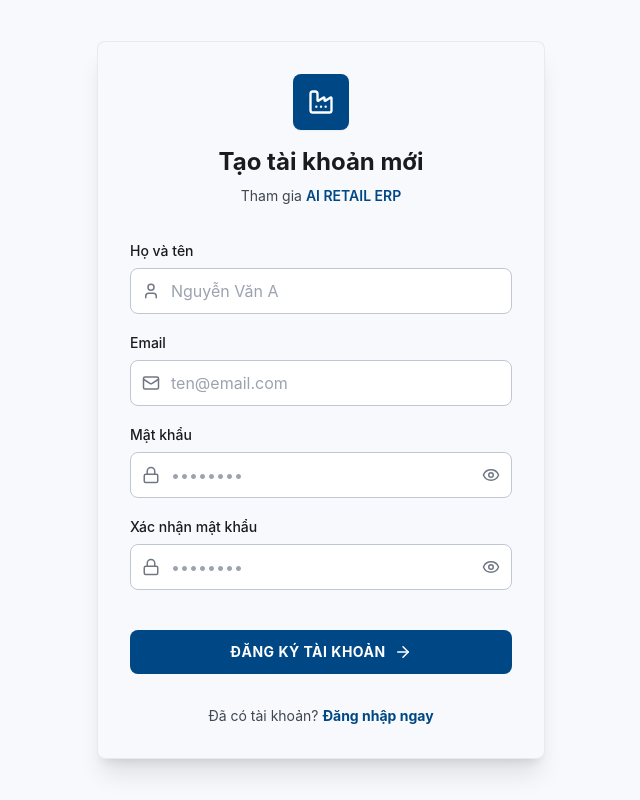
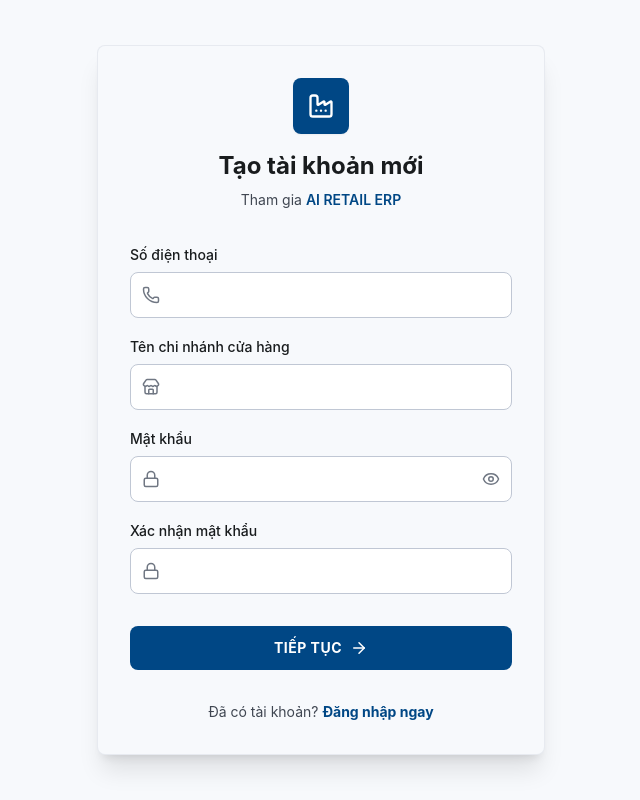
Before and after one commit to binhlethanh201/Metal-ERP, a React (Create React App) app: page /register in a window 1280 px wide. Shown: the whole page, without its empty margins (319-959 px from the left). Built offline with nearby package versions, Linux system fonts and the light colour scheme.

Commit message:
add authentication api

```diff
--- a/src/pages/LandingPage.jsx
+++ b/src/pages/LandingPage.jsx
@@ -58,7 +58,7 @@ const LandingPage = () => {
 
         <div className="mb-8 inline-flex items-center gap-2 rounded-full border border-primary/20 bg-primary/5 px-4 py-1.5 text-sm font-medium text-primary shadow-sm backdrop-blur-sm">
           <Sparkles size={16} className="animate-pulse" />
-          Phiên bản MVP
+          Phiên bản Demo
         </div>
 
         <h1 className="mb-6 max-w-4xl text-4xl font-black leading-tight text-on-surface md:text-[3.5rem] md:leading-[1.15]">
--- a/src/pages/auth/LoginPage.jsx
+++ b/src/pages/auth/LoginPage.jsx
@@ -33,7 +33,6 @@ const LoginPage = () => {
         role: 'store_owner',
       };
 
-      // ensure `email` exists for compatibility with existing auth logic
       userInfo.email = userInfo.email || userInfo.sdt || userInfo.phone || '';
 
       login(userInfo, response.token);
@@ -94,7 +93,7 @@ const LoginPage = () => {
                   name="sdt"
                   type="tel"
                   required
-                  placeholder="0912xxxxxx"
+                  placeholder=""
                   value={formData.sdt}
                   onChange={handleChange}
                   className="w-full rounded-xl border border-outline-variant bg-surface-container-lowest py-2.5 pl-10 pr-4 text-on-surface focus:border-primary focus:outline-none focus:ring-1 focus:ring-primary"
@@ -117,7 +116,7 @@ const LoginPage = () => {
                   name="password"
                   type={showPassword ? 'text' : 'password'}
                   required
-                  placeholder="••••••••"
+                  placeholder=""
                   value={formData.password}
                   onChange={handleChange}
                   className="w-full rounded-xl border border-outline-variant bg-surface-container-lowest py-2.5 pl-10 pr-10 text-on-surface focus:border-primary focus:outline-none focus:ring-1 focus:ring-primary"
--- a/src/pages/auth/RegisterPage.jsx
+++ b/src/pages/auth/RegisterPage.jsx
@@ -1,32 +1,136 @@
-import React, { useState } from 'react';
+import React, { useState, useEffect } from 'react';
 import { useNavigate, Link } from 'react-router-dom';
-import { Factory, Mail, Lock, User, ArrowRight, Eye, EyeOff } from 'lucide-react';
+import {
+  Factory,
+  Phone,
+  Lock,
+  Store,
+  ArrowRight,
+  Eye,
+  EyeOff,
+  ArrowLeft,
+  RefreshCw,
+  CheckCircle2,
+} from 'lucide-react';
+import { useAuth } from '../../shared/hooks/useAuth';
+import { registerStartRequest, registerVerifyRequest } from '../../services/authService';
 
 const RegisterPage = () => {
   const navigate = useNavigate();
+  const { login } = useAuth();
+  const [step, setStep] = useState(1);
+  const [loading, setLoading] = useState(false);
+  const [error, setError] = useState('');
+  const [devOtp, setDevOtp] = useState('');
+
+  const [countdown, setCountdown] = useState(60);
+
   const [formData, setFormData] = useState({
-    fullname: '',
-    email: '',
-    password: '',
-    confirmPassword: '',
+    PhoneNumber: '',
+    BranchName: '',
+    Password: '',
+    ConfirmPassword: '',
+    OtpCode: '',
   });
 
   const [showPassword, setShowPassword] = useState(false);
-  const [showConfirmPassword, setShowConfirmPassword] = useState(false);
+
+  useEffect(() => {
+    let timer;
+    if (step === 2 && countdown > 0) {
+      timer = setInterval(() => {
+        setCountdown((prev) => prev - 1);
+      }, 1000);
+    }
+    return () => clearInterval(timer);
+  }, [step, countdown]);
 
   const handleChange = (e) => {
     setFormData({ ...formData, [e.target.name]: e.target.value });
+    setError('');
   };
 
-  const handleSubmit = (e) => {
-    e.preventDefault();
-    if (formData.password !== formData.confirmPassword) {
-      alert('Mật khẩu xác nhận không khớp!');
+  const handleOtpChange = (e) => {
+    const value = e.target.value.replace(/\D/g, '');
+    setFormData({ ...formData, OtpCode: value });
+    setError('');
+  };
+
+  const handleStartRegister = async (e, isResend = false) => {
+    if (e) e.preventDefault();
+    if (!isResend && formData.Password !== formData.ConfirmPassword) {
+      setError('Mật khẩu xác nhận không khớp!');
       return;
     }
-    console.log('Register attempt:', formData);
-    navigate('/login');
+
+    setLoading(true);
+    setError('');
+
+    try {
+      const payload = {
+        PhoneNumber: formData.PhoneNumber,
+        Password: formData.Password,
+        BranchName: formData.BranchName,
       };
+
+      const response = await registerStartRequest(payload);
+
+      setStep(2);
+      setCountdown(60);
+      setFormData((prev) => ({ ...prev, OtpCode: '' }));
+
+      if (response?.otp) {
+        setDevOtp(response.otp);
+      }
+    } catch (err) {
+      setError(err?.message || 'Không thể bắt đầu quá trình đăng ký');
+    } finally {
+      setLoading(false);
+    }
+  };
+
+  const handleVerifyRegister = async (e) => {
+    e.preventDefault();
+    setLoading(true);
+    setError('');
+
+    try {
+      const payload = {
+        PhoneNumber: formData.PhoneNumber,
+        Password: formData.Password,
+        BranchName: formData.BranchName,
+        OtpCode: formData.OtpCode,
+      };
+
+      const response = await registerVerifyRequest(payload);
+
+      if (response?.token) {
+        const userInfo = {
+          userId: response.userId,
+          branchId: response.branchId,
+          phone: formData.PhoneNumber,
+          role: 'store_owner',
+        };
+
+        login(userInfo, response.token);
+        navigate('/inventory');
+      } else {
+        navigate('/login', { state: { message: 'Đăng ký thành công, vui lòng đăng nhập!' } });
+      }
+    } catch (err) {
+      setError(err?.message || 'Mã OTP không hợp lệ hoặc đã hết hạn');
+    } finally {
+      setLoading(false);
+    }
+  };
+
+  const handleAutoFillOtp = () => {
+    if (devOtp) {
+      setFormData({ ...formData, OtpCode: devOtp });
+    }
+  };
+
+  const otpArray = formData.OtpCode.split('').concat(Array(6).fill('')).slice(0, 6);
 
   return (
     <div className="flex min-h-screen items-center justify-center bg-background p-4 font-sans">
@@ -36,28 +140,46 @@ const RegisterPage = () => {
             <div className="mb-4 flex h-14 w-14 items-center justify-center rounded-xl bg-primary text-on-primary shadow-sm">
               <Factory size={28} />
             </div>
-            <h1 className="text-2xl font-bold text-on-surface">Tạo tài khoản mới</h1>
+            <h1 className="text-2xl font-bold text-on-surface">
+              {step === 1 ? 'Tạo tài khoản mới' : 'Xác thực số điện thoại'}
+            </h1>
             <p className="mt-2 text-sm text-on-surface-variant">
+              {step === 1 ? (
+                <>
                   Tham gia <span className="font-semibold text-primary">AI RETAIL ERP</span>
+                </>
+              ) : (
+                <>
+                  Mã OTP đã được gửi đến số{' '}
+                  <span className="font-semibold text-primary">{formData.PhoneNumber}</span>
+                </>
+              )}
             </p>
           </div>
 
-          <form onSubmit={handleSubmit} className="space-y-4">
+          {error && (
+            <div className="mb-5 rounded-xl bg-error-container p-3 text-center text-sm font-medium text-on-error-container">
+              {error}
+            </div>
+          )}
+
+          {step === 1 && (
+            <form onSubmit={handleStartRegister} className="space-y-4">
               <div className="space-y-1.5">
-              <label className="text-sm font-medium text-on-surface" htmlFor="fullname">
-                Họ và tên
+                <label className="text-sm font-medium text-on-surface" htmlFor="PhoneNumber">
+                  Số điện thoại
                 </label>
                 <div className="relative">
                   <div className="pointer-events-none absolute inset-y-0 left-0 flex items-center pl-3 text-outline">
-                  <User size={18} />
+                    <Phone size={18} />
                   </div>
                   <input
-                  id="fullname"
-                  name="fullname"
-                  type="text"
+                    id="PhoneNumber"
+                    name="PhoneNumber"
+                    type="tel"
                     required
-                  placeholder="Nguyễn Văn A"
-                  value={formData.fullname}
+                    placeholder=""
+                    value={formData.PhoneNumber}
                     onChange={handleChange}
                     className="w-full rounded-xl border border-outline-variant bg-surface-container-lowest py-2.5 pl-10 pr-4 text-on-surface focus:border-primary focus:outline-none focus:ring-1 focus:ring-primary"
                   />
@@ -65,20 +187,20 @@ const RegisterPage = () => {
               </div>
 
               <div className="space-y-1.5">
-              <label className="text-sm font-medium text-on-surface" htmlFor="email">
-                Email
+                <label className="text-sm font-medium text-on-surface" htmlFor="BranchName">
+                  Tên chi nhánh cửa hàng
                 </label>
                 <div className="relative">
                   <div className="pointer-events-none absolute inset-y-0 left-0 flex items-center pl-3 text-outline">
-                  <Mail size={18} />
+                    <Store size={18} />
                   </div>
                   <input
-                  id="email"
-                  name="email"
-                  type="email"
+                    id="BranchName"
+                    name="BranchName"
+                    type="text"
                     required
-                  placeholder="ten@email.com"
-                  value={formData.email}
+                    placeholder=""
+                    value={formData.BranchName}
                     onChange={handleChange}
                     className="w-full rounded-xl border border-outline-variant bg-surface-container-lowest py-2.5 pl-10 pr-4 text-on-surface focus:border-primary focus:outline-none focus:ring-1 focus:ring-primary"
                   />
@@ -86,7 +208,7 @@ const RegisterPage = () => {
               </div>
 
               <div className="space-y-1.5">
-              <label className="text-sm font-medium text-on-surface" htmlFor="password">
+                <label className="text-sm font-medium text-on-surface" htmlFor="Password">
                   Mật khẩu
                 </label>
                 <div className="relative">
@@ -94,12 +216,12 @@ const RegisterPage = () => {
                     <Lock size={18} />
                   </div>
                   <input
-                  id="password"
-                  name="password"
+                    id="Password"
+                    name="Password"
                     type={showPassword ? 'text' : 'password'}
                     required
-                  placeholder="••••••••"
-                  value={formData.password}
+                    placeholder=""
+                    value={formData.Password}
                     onChange={handleChange}
                     className="w-full rounded-xl border border-outline-variant bg-surface-container-lowest py-2.5 pl-10 pr-10 text-on-surface focus:border-primary focus:outline-none focus:ring-1 focus:ring-primary"
                   />
@@ -114,7 +236,7 @@ const RegisterPage = () => {
               </div>
 
               <div className="space-y-1.5">
-              <label className="text-sm font-medium text-on-surface" htmlFor="confirmPassword">
+                <label className="text-sm font-medium text-on-surface" htmlFor="ConfirmPassword">
                   Xác nhận mật khẩu
                 </label>
                 <div className="relative">
@@ -122,41 +244,135 @@ const RegisterPage = () => {
                     <Lock size={18} />
                   </div>
                   <input
-                  id="confirmPassword"
-                  name="confirmPassword"
-                  type={showConfirmPassword ? 'text' : 'password'}
+                    id="ConfirmPassword"
+                    name="ConfirmPassword"
+                    type={showPassword ? 'text' : 'password'}
                     required
-                  placeholder="••••••••"
-                  value={formData.confirmPassword}
+                    placeholder=""
+                    value={formData.ConfirmPassword}
                     onChange={handleChange}
                     className="w-full rounded-xl border border-outline-variant bg-surface-container-lowest py-2.5 pl-10 pr-10 text-on-surface focus:border-primary focus:outline-none focus:ring-1 focus:ring-primary"
                   />
-                <button
-                  type="button"
-                  onClick={() => setShowConfirmPassword(!showConfirmPassword)}
-                  className="absolute inset-y-0 right-0 flex items-center pr-3 text-outline transition-colors hover:text-primary focus:outline-none"
-                >
-                  {showConfirmPassword ? <EyeOff size={18} /> : <Eye size={18} />}
-                </button>
                 </div>
               </div>
 
-            <div className="pt-6">
+              <div className="pt-4">
                 <button
                   type="submit"
-                className="flex w-full items-center justify-center gap-2 rounded-xl bg-primary py-3 text-sm font-bold tracking-btn text-on-primary transition-all hover:bg-on-primary-fixed hover:shadow-md active:scale-[0.98]"
+                  disabled={loading}
+                  className="flex w-full items-center justify-center gap-2 rounded-xl bg-primary py-3 text-sm font-bold tracking-btn text-on-primary transition-all hover:bg-on-primary-fixed hover:shadow-md active:scale-[0.98] disabled:opacity-70"
                 >
-                ĐĂNG KÝ TÀI KHOẢN <ArrowRight size={18} />
+                  {loading ? 'ĐANG XỬ LÝ...' : 'TIẾP TỤC'} <ArrowRight size={18} />
                 </button>
               </div>
             </form>
+          )}
 
+          {step === 2 && (
+            <form onSubmit={handleVerifyRegister} className="space-y-6">
+              {devOtp && (
+                <div
+                  onClick={handleAutoFillOtp}
+                  className="group mb-6 cursor-pointer rounded-xl border border-primary/30 bg-primary/5 p-3 text-center transition-all hover:border-primary/50 hover:bg-primary/10 hover:shadow-sm"
+                >
+                  <div className="flex h-5 items-center justify-center">
+                    <span className="text-xs text-on-surface-variant transition-opacity group-hover:hidden">
+                      Mã OTP
+                    </span>
+                    <span className="hidden items-center gap-1 text-xs font-medium text-primary group-hover:flex">
+                      <CheckCircle2 size={14} /> Click để tự động điền
+                    </span>
+                  </div>
+                  <p className="mt-1 font-mono text-2xl font-bold tracking-[0.25em] text-primary">
+                    {devOtp}
+                  </p>
+                </div>
+              )}
+
+              <div className="space-y-3">
+                <label className="block text-center text-sm font-medium text-on-surface">
+                  Nhập mã 6 số
+                </label>
+
+                <div className="relative mx-auto flex max-w-[280px] justify-between gap-2">
+                  {otpArray.map((digit, index) => (
+                    <div
+                      key={index}
+                      className={`flex h-12 w-10 items-center justify-center rounded-lg border-2 text-xl font-bold transition-colors sm:h-14 sm:w-11 ${
+                        digit
+                          ? 'border-primary bg-primary/5 text-primary'
+                          : 'border-outline-variant bg-surface-container-lowest text-outline'
+                      } ${
+                        formData.OtpCode.length === index
+                          ? 'border-primary shadow-[0_0_0_2px_rgba(var(--color-primary),0.2)]'
+                          : ''
+                      }`}
+                    >
+                      {digit || '_'}
+                    </div>
+                  ))}
+
+                  <input
+                    type="tel"
+                    name="OtpCode"
+                    maxLength={6}
+                    autoFocus
+                    value={formData.OtpCode}
+                    onChange={handleOtpChange}
+                    className="absolute inset-0 h-full w-full cursor-text opacity-0"
+                  />
+                </div>
+              </div>
+
+              <div className="text-center text-sm">
+                {countdown > 0 ? (
+                  <span className="text-on-surface-variant">
+                    Gửi lại mã sau <span className="font-bold text-primary">{countdown}s</span>
+                  </span>
+                ) : (
+                  <button
+                    type="button"
+                    onClick={(e) => handleStartRegister(e, true)}
+                    disabled={loading}
+                    className="mx-auto flex items-center justify-center gap-1 font-medium text-primary hover:underline focus:outline-none"
+                  >
+                    <RefreshCw size={14} /> Gửi lại mã OTP
+                  </button>
+                )}
+              </div>
+
+              <div className="flex flex-col gap-3 pt-2">
+                <button
+                  type="submit"
+                  disabled={loading || formData.OtpCode.length < 6}
+                  className="flex w-full items-center justify-center gap-2 rounded-xl bg-primary py-3 text-sm font-bold tracking-btn text-on-primary transition-all hover:bg-on-primary-fixed hover:shadow-md active:scale-[0.98] disabled:opacity-70 disabled:hover:shadow-none"
+                >
+                  {loading ? 'ĐANG XÁC THỰC...' : 'XÁC THỰC & ĐĂNG KÝ'}
+                </button>
+
+                <button
+                  type="button"
+                  disabled={loading}
+                  onClick={() => {
+                    setStep(1);
+                    setDevOtp('');
+                  }}
+                  className="flex w-full items-center justify-center gap-2 rounded-xl py-3 text-sm font-medium text-on-surface-variant transition-all hover:bg-surface-variant/50 disabled:opacity-50"
+                >
+                  <ArrowLeft size={16} /> Quay lại chỉnh sửa thông tin
+                </button>
+              </div>
+            </form>
+          )}
+
+          {step === 1 && (
             <div className="mt-8 text-center text-sm text-on-surface-variant">
               Đã có tài khoản?{' '}
               <Link to="/login" className="font-bold text-primary hover:underline">
                 Đăng nhập ngay
               </Link>
             </div>
+          )}
         </div>
       </div>
     </div>
--- a/src/services/endpoints.js
+++ b/src/services/endpoints.js
@@ -106,7 +106,8 @@ export const ENDPOINTS = {
   AUTH: {
     LOGIN: '/api/auth/login',
     LOGOUT: '/api/auth/logout',
-    REGISTER: '/api/auth/register',
+    REGISTER_START: '/api/auth/register/start',
+    REGISTER_VERIFY: '/api/auth/register/verify',
     REFRESH_TOKEN: '/api/auth/refresh',
     GET_PROFILE: '/api/auth/profile',
     UPDATE_PROFILE: '/api/auth/profile',
```
Also changed, not shown: src/services/authService.js (+9 -2 lines), 1 other file (tests, documents, lock files or other folders). Lines whose indentation alone changed are shown as unchanged.
